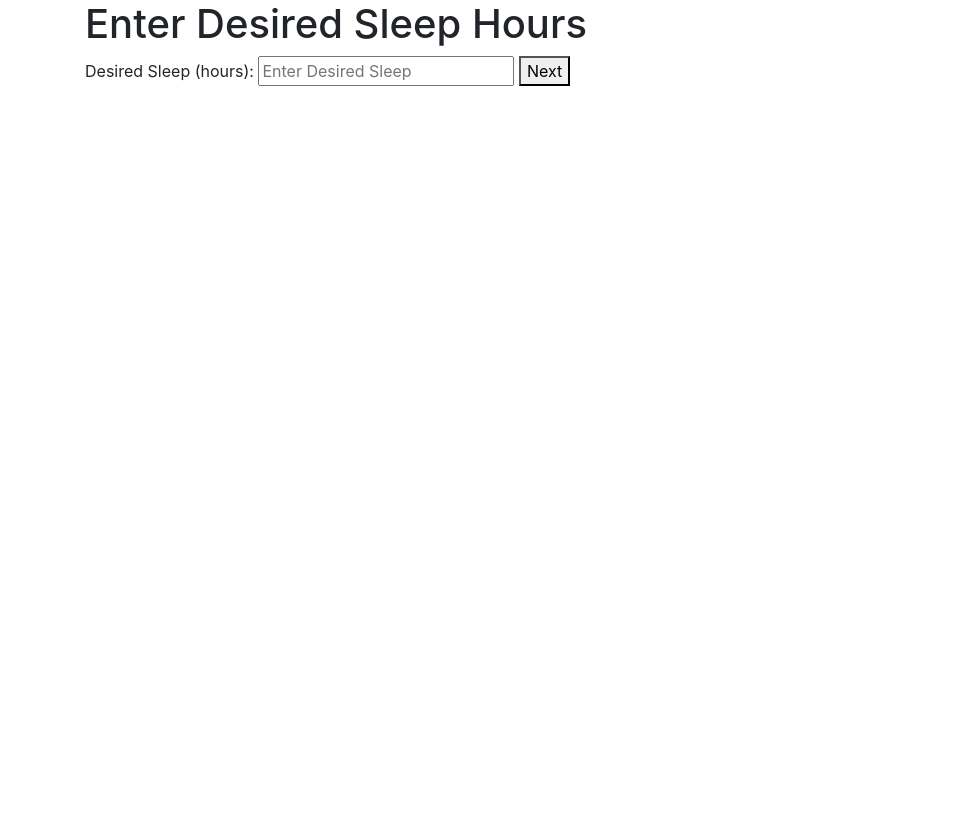
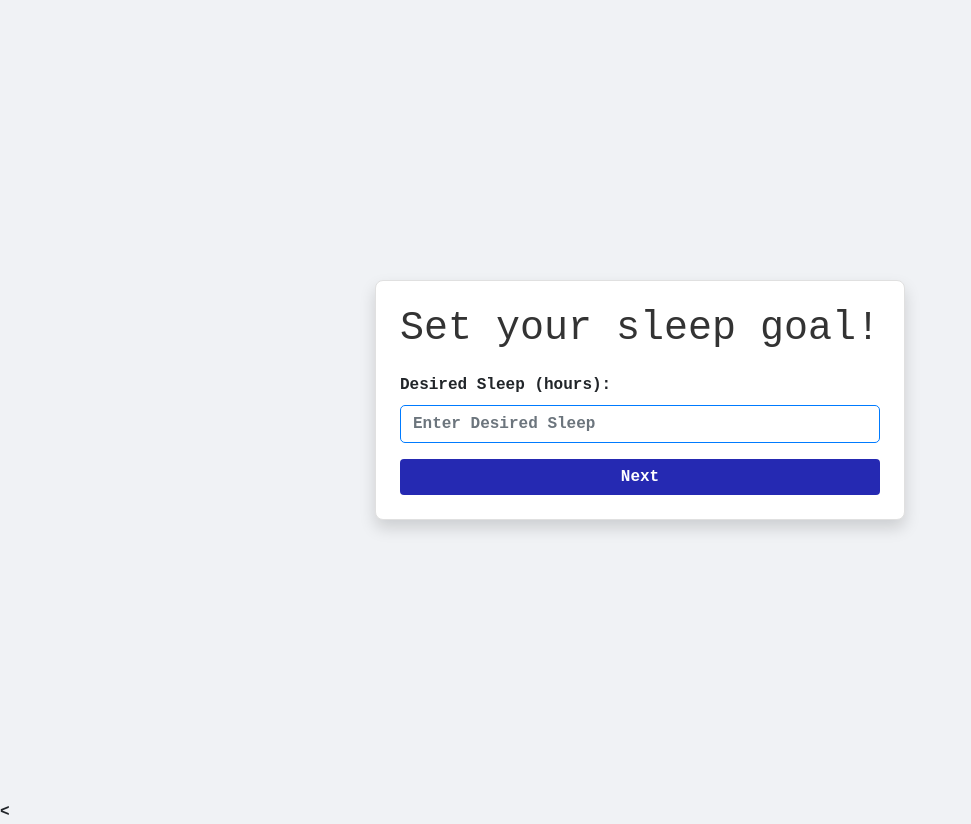
Before and after one commit to kyleenax/sleep-soon-clone, a Flask app: page /sleep in a window 1280 px wide. Shown: the whole page, without its empty margins (0-971 px from the left). Before the commit the page ends 86 px from the top, so only its background shows below. Run offline with Flask 3, Linux system fonts and the light colour scheme; some libraries are stand-ins or nearby versions.

Commit message:
front end push

```diff
--- /dev/null
+++ b/static/css/goal_sleep.css
@@ -0,0 +1,32 @@
+body {
+    background-color: #f7f9fc; /* Light background color */
+    font-family: 'Poppins', sans-serif; /* Use the selected font */
+}
+
+.card {
+    border-radius: 15px; /* Rounded corners */
+    background-color: #ffffff; /* White background for card */
+}
+
+h1 {
+    color: #333333; /* Dark text for title */
+    margin-bottom: 20px; /* Space below the title */
+}
+
+input[type="number"] {
+    border-radius: 5px; /* Rounded corners for input */
+}
+
+button {
+    border-radius: 5px; /* Rounded corners for button */
+    padding: 10px; /* Space inside button */
+}
+
+.btn-primary {
+    background-color: rgb(37,41,178); /* Custom button color */
+    border: none; /* No border */
+}
+
+.btn-primary:hover {
+    background-color: #0b1d30; /* Darker shade on hover */
+}
--- a/templates/sleep.html
+++ b/templates/sleep.html
@@ -5,17 +5,52 @@
     <meta name="viewport" content="width=device-width, initial-scale=1.0">
     <title>Enter Sleep Hours</title>
     <link href="https://stackpath.bootstrapcdn.com/bootstrap/4.5.2/css/bootstrap.min.css" rel="stylesheet">
+    <link href="https://fonts.googleapis.com/css2?family=Poppins:wght@400;600&display=swap" rel="stylesheet">
+    <link rel="stylesheet" href="goal_sleep.css"> <!-- Link to your style.css -->
+    <style>
+        body {
+            background-color: #f0f2f5; /* Keeping the existing background color */
+            font-family: 'Courier New', Courier, monospace;  /* Use Poppins font for the entire body */
+            font-weight: bold;
+        }
+        .card {
+            background-color: #ffffff; /* Card background */
+            border-radius: 8px; /* Rounded corners */
+            border: 1px solid #e0e0e0; /* Subtle border for the card */
+            box-shadow: 0 4px 8px rgba(0, 0, 0, 0.1); /* Shadow for depth */
+        }
+        h1 {
+            color: #333; /* Header color */
+        }
+        .form-control {
+            font-family: 'Courier New', Courier, monospace; /* Poppins font for input fields */
+            border-radius: 4px; /* Rounded corners for input fields */
+            border: 1px solid #007bff; /* Blue border color for input fields */
+            font-weight: bolder;
+        }
+        .btn-primary {
+            background-color: rgb(37,41,178); /* Button color */
+            border-color: #15143c; /* Button border color */
+            font-weight: 600; /* Bold font for button */
+        }
+        .btn-primary:hover {
+            background-color: #0056b3; /* Darker blue on hover */
+            border-color: #0056b3; /* Darker border color on hover */
+        }
+    </style>
 </head>
 <body>
+    <div class="container d-flex justify-content-center align-items-center min-vh-100">
+        <div class="card p-4 shadow">
+            <h1 class="text-center">Set your sleep goal!</h1>
+            <form action="/tasks" method="POST">
+                <div class="form-group">
+                    <label for="sleep">Desired Sleep (hours):</label>
+                    <input type="number" id="sleep" name="sleep" class="form-control" placeholder="Enter Desired Sleep" min="0" required>
+                </div>
+                <button type="submit" class="btn btn-primary btn-block">Next</button>
+            </form>
+        </div>
+    </div>
 
-<div class="container">
-    <h1>Enter Desired Sleep Hours</h1>
-    <form action="/tasks" method="POST">
-        <label for="sleep">Desired Sleep (hours):</label>
-        <input type="number" id="sleep" name="sleep" placeholder="Enter Desired Sleep" min="0" required>
-        <button onclick="location.href='{{ url_for('tasks') }}'"> Next</button>
-    </form>
-</div>
-
-</body>
-</html>
+    <script src="script.js"></script> <
--- a/templates/welcome.html
+++ b/templates/welcome.html
@@ -13,7 +13,7 @@
             <img src="{{ url_for('static', filename='images/welcome_graphic.png') }}" alt="Welcome Image">
             <img src="{{ url_for('static', filename='images/books.png') }}" alt="Books Image">
         </div>
-        <button onclick="location.href='{{ url_for('sleep') }}'"> Next</button>
+        <button onclick="location.href='{{ url_for('sleep') }}'"> Get Started</button>
     </div>
 </body>
 </html>
```
Also changed, not shown: templates/tasks.html (+50 -6 lines), static/css/style.css (line endings or trailing spaces).
